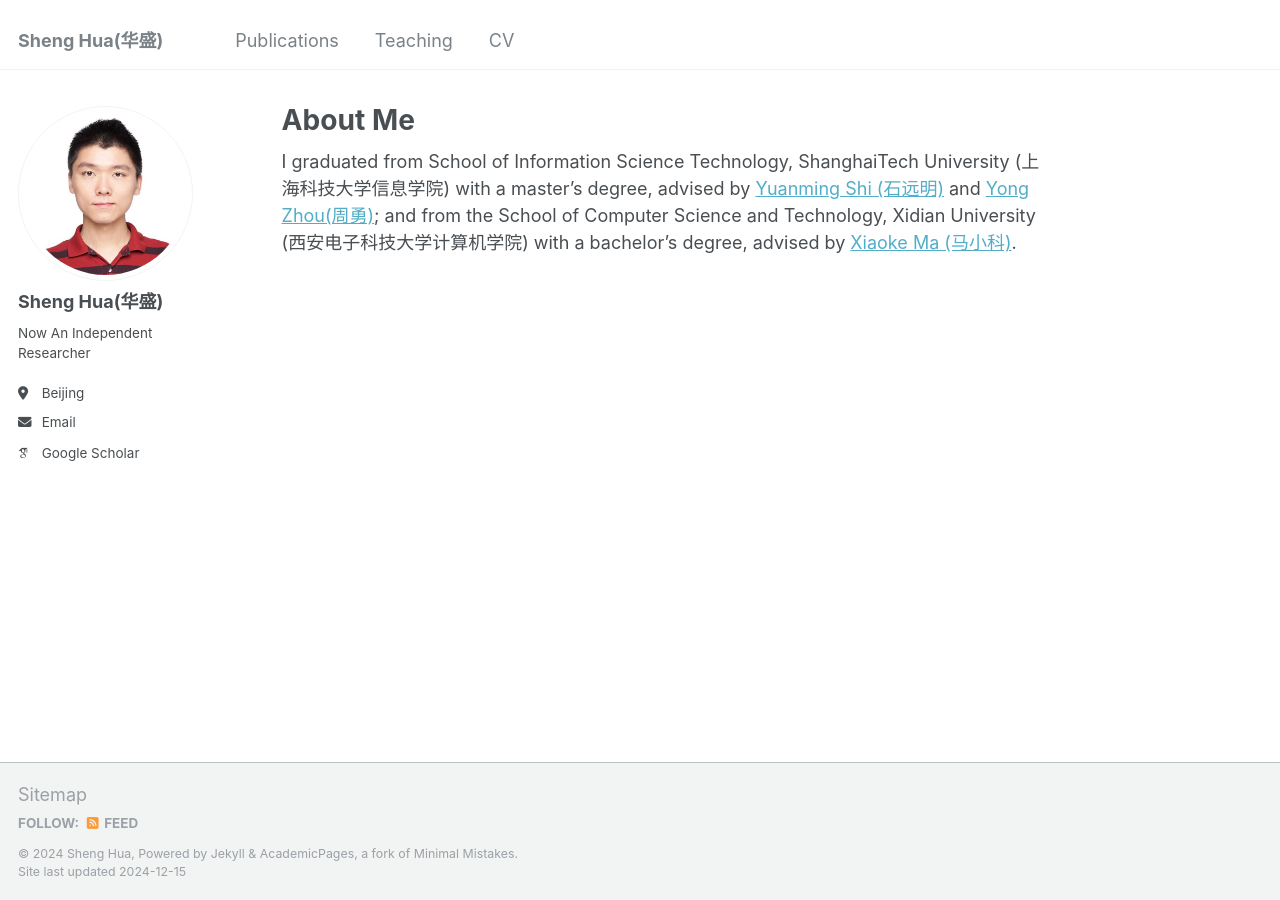
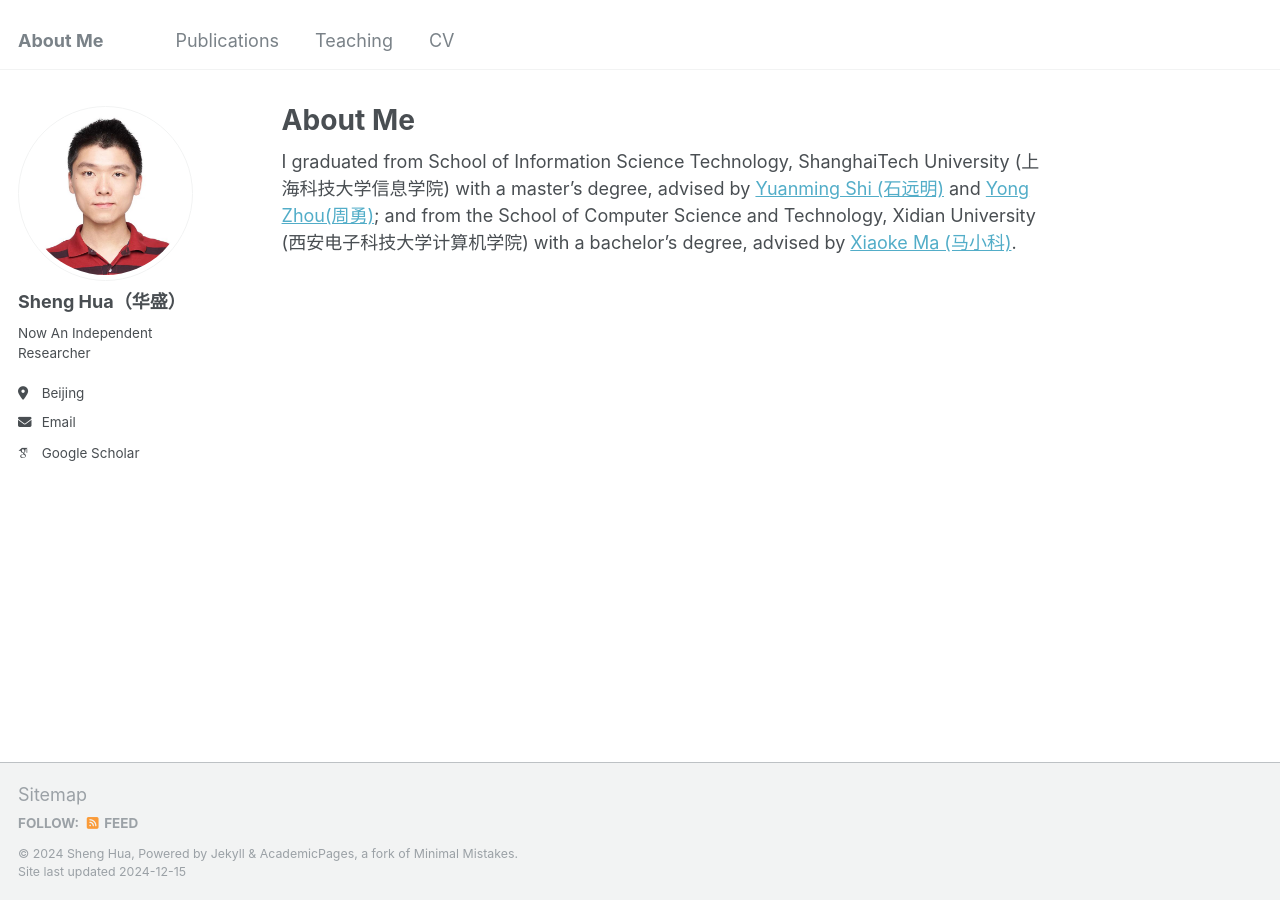
Before and after one commit to DreamerHua/dreamerhua.github.io, a Jekyll site: the page built from _pages/about.md, in a window 1280 px wide. Built offline with Jekyll 4.4.1, drawn with Linux system fonts in a browser that asks for light colours; some web fonts are replaced.

Commit message:
修改主页姓名显示

```diff
--- a/_config.yml
+++ b/_config.yml
@@ -8,7 +8,7 @@
 
 # Basic Site Settings
 locale                   : "en-US"
-title                    : "Sheng Hua(华盛)"
+title                    : "About Me"
 title_separator          : "-"
 name                     : &name "Sheng Hua"
 description              : &description "personal description"
@@ -22,7 +22,7 @@ repository               : "DreamerHua/dreamerhua.github.io"
 author:
   # Biographic information
   avatar           : "profile.png"
-  name             : "Sheng Hua(华盛)"
+  name             : "Sheng Hua（华盛）"
   pronouns         : # example: "she/her"
   bio              : "Now An Independent Researcher"
   location         : "Beijing"
```
